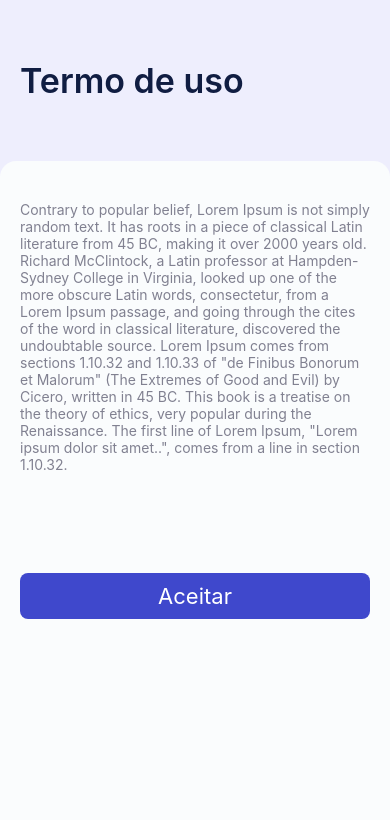
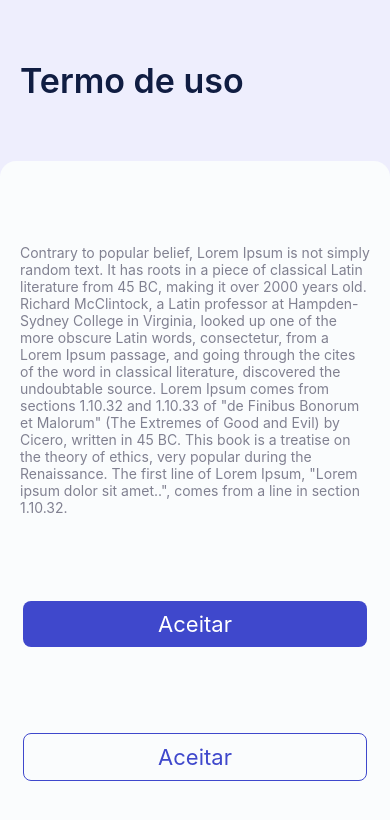
Before and after one commit to jullysilva/travel-friends, a React Native app in the folder codigo/travel-friends-app/: screen / in a window 390 px wide. Shown: the top 820 px of the page. Built offline with nearby package versions, Linux system fonts and the light colour scheme.

Commit message:
criado os botoes do app

```diff
--- /dev/null
+++ b/codigo/travel-friends-app/src/components/Button/index.tsx
@@ -0,0 +1,23 @@
+import React from "react";
+import { TouchableOpacity, Text, TouchableOpacityProps } from "react-native";
+
+import { styles } from "./styles";
+
+type ButtonProps = TouchableOpacityProps & {
+  title: string;
+  size?: "small" | "large";
+  transparent?: boolean;
+  onPress(): void;
+};
+
+export default function Button({ title, transparent, ...rest }: ButtonProps) {
+  return transparent ? (
+    <TouchableOpacity style={styles.buttonTransparent} {...rest}>
+      <Text style={styles.titleTransparent}>{title}</Text>
+    </TouchableOpacity>
+  ) : (
+    <TouchableOpacity style={styles.button} {...rest}>
+      <Text style={styles.title}>{title}</Text>
+    </TouchableOpacity>
+  );
+}
--- /dev/null
+++ b/codigo/travel-friends-app/src/components/Button/styles.tsx
@@ -0,0 +1,33 @@
+import { StyleSheet, Dimensions } from "react-native";
+import theme from "../../utils/theme";
+
+const { height, width } = Dimensions.get("window");
+export const styles = StyleSheet.create({
+  button: {
+    paddingVertical: 10,
+    borderRadius: 8,
+    backgroundColor: theme.colors.primary,
+    justifyContent: "center",
+    width: width * 0.88,
+    alignItems: "center",
+    alignSelf: "center",
+  },
+  title: {
+    color: "white",
+    fontSize: 22,
+  },
+  buttonTransparent: {
+    paddingVertical: 10,
+    borderRadius: 8,
+    borderColor: theme.colors.primary,
+    borderWidth: 1,
+    justifyContent: "center",
+    width: width * 0.88,
+    alignItems: "center",
+    alignSelf: "center",
+  },
+  titleTransparent: {
+    color: theme.colors.primary,
+    fontSize: 22,
+  },
+});
--- a/codigo/travel-friends-app/src/screens/auth/Terms/index.tsx
+++ b/codigo/travel-friends-app/src/screens/auth/Terms/index.tsx
@@ -2,6 +2,8 @@ import React from "react";
 import { View, Text, TouchableOpacity } from "react-native";
 import { useInitialNavigation } from "../../../hooks/navigation";
 import { term } from "./mock";
+
+import Button from "../../../components/Button";
 
 import { styles } from "./styles";
 
@@ -15,12 +17,12 @@ export default function Terms() {
       </View>
       <View style={styles.content}>
         <Text style={styles.textContent}>{term}</Text>
-        <TouchableOpacity
-          style={styles.button}
+        <Button title="Aceitar" onPress={() => navigation.navigate("SignIn")} />
+        <Button
+          transparent
+          title="Aceitar"
           onPress={() => navigation.navigate("SignIn")}
-        >
-          <Text style={{ color: "white", fontSize: 22 }}>Aceitar</Text>
-        </TouchableOpacity>
+        />
       </View>
     </View>
   );
--- a/codigo/travel-friends-app/src/screens/auth/Terms/styles.ts
+++ b/codigo/travel-friends-app/src/screens/auth/Terms/styles.ts
@@ -13,6 +13,7 @@ export const styles = StyleSheet.create({
   },
   content: {
     flex: 1,
+    justifyContent: "space-around",
     paddingTop: 40,
     padding: 20,
     borderTopLeftRadius: 16,
@@ -28,13 +29,4 @@ export const styles = StyleSheet.create({
     color: theme.colors.text,
     textAlign: "auto",
   },
-  button: {
-    marginTop: 100,
-    paddingVertical: 10,
-    borderRadius: 8,
-    backgroundColor: theme.colors.primary,
-    justifyContent: "center",
-
-    alignItems: "center",
-  },
 });
```
Also changed, not shown: codigo/travel-friends-app/src/components/index.ts (deleted).
